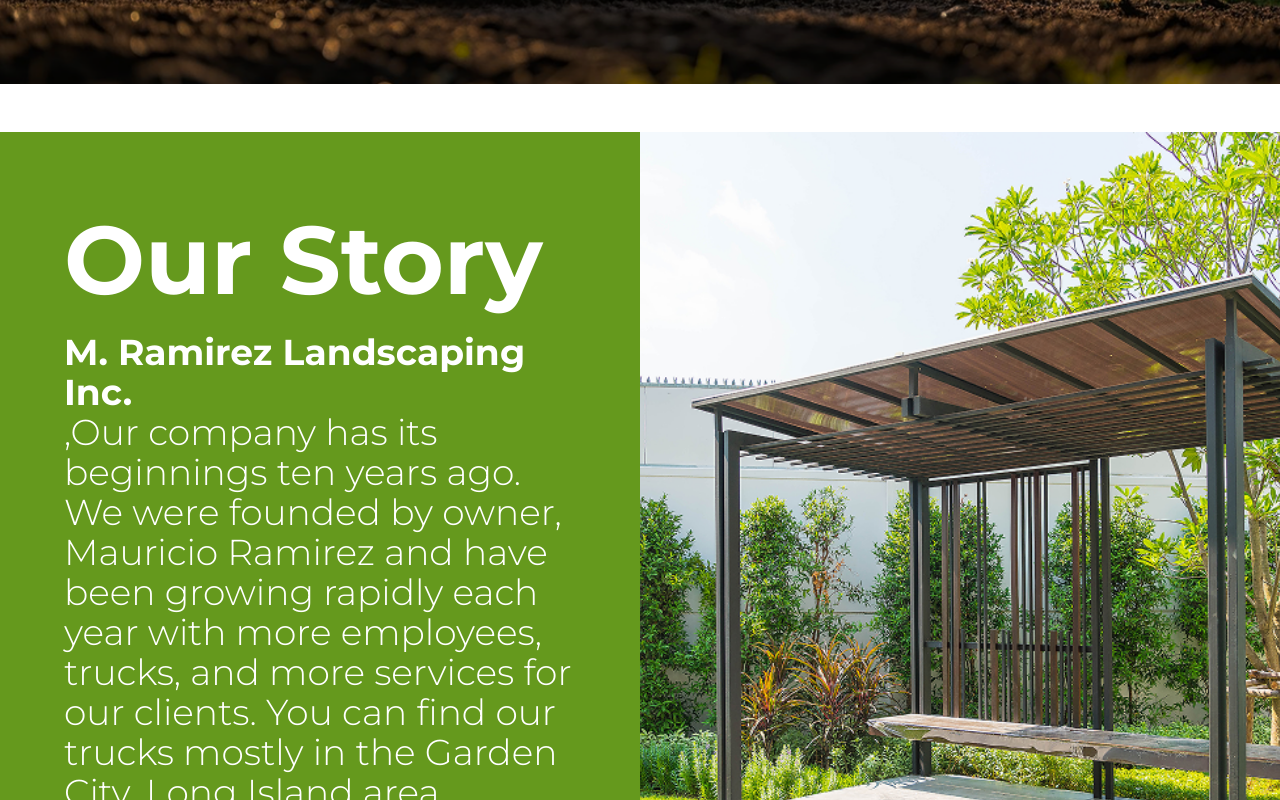
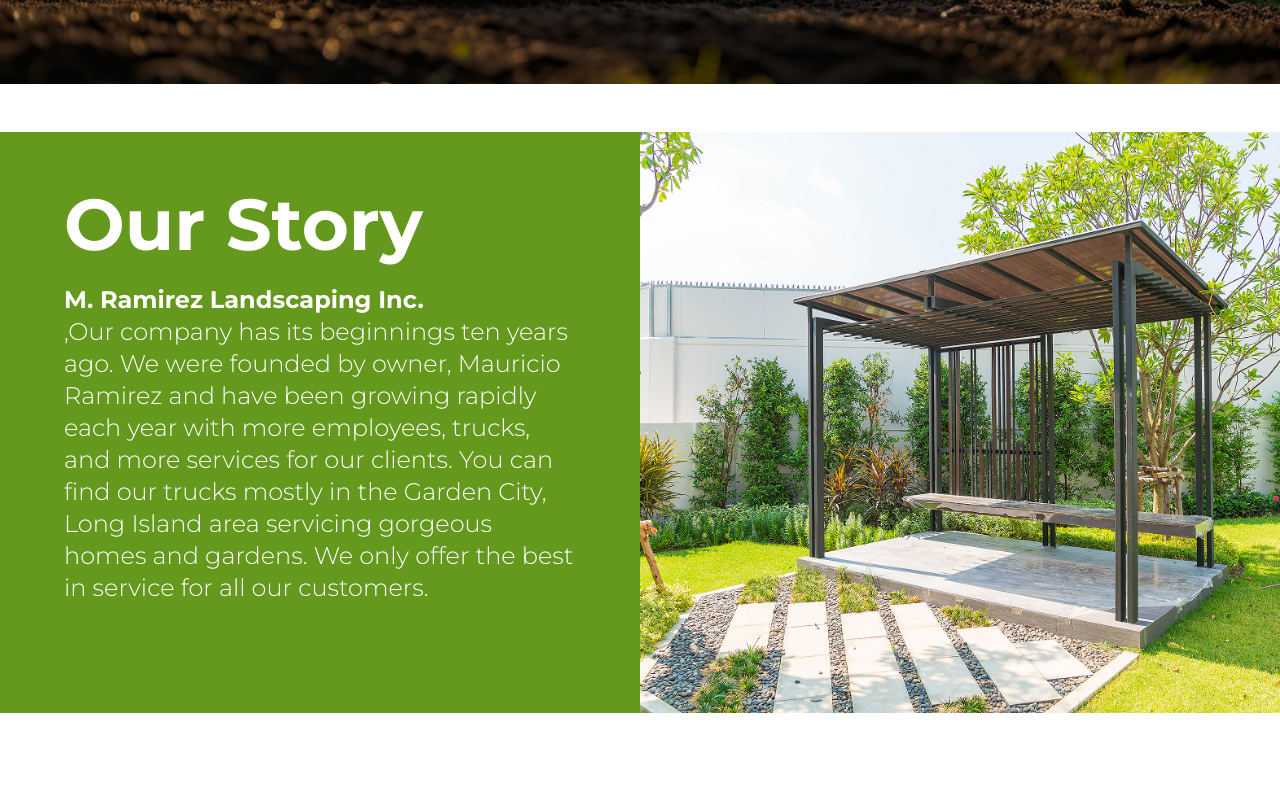
Before and after one commit to farjad-khalil/remirez-check, a Next.js app: page /about in a window 1280 px wide. Shown: the part 640-1440 px from the top of the page. Built offline with nearby package versions, Linux system fonts and the light colour scheme.

Commit message:
Added Hover states

```diff
--- a/src/components/Button/button.tsx
+++ b/src/components/Button/button.tsx
@@ -38,7 +38,7 @@
   return (
     <Link
       href={`${to ? to : '#'}`}
-      className="bg-BrightGreen w-60 py-4 font-bold text-black shadow-lg shadow-black "
+      className="bg-BrightGreen hover:bg-white transition-all duration-200  w-60 py-4 font-bold text-black hover:text-neonGreen shadow-lg shadow-black "
     >
       {text}
     </Link>
@@ -55,7 +55,7 @@
     <Link
       href={to ?? '#'}
       onClick={onClick}
-      className="bg-white w-60 py-4 font-bold text-black shadow-lg shadow-black"
+      className="bg-white hover:bg-neonGreen hover:text-white transition-all duration-200 w-60 py-4 font-bold text-black shadow-lg shadow-black"
     >
       {text}
     </Link>
--- a/src/components/HeroSection/hero.tsx
+++ b/src/components/HeroSection/hero.tsx
@@ -72,20 +72,13 @@
           >
             {buttons ? (
               <div className="py-20 flex gap-10 justify-center max-md:flex-col items-center">
-                {btn_1 && btn_1 === 'Get a Free Quote' ? (
-                  <button
-                    onClick={() => scrollToSection('contact-section')}
-                    className="bg-white w-60  py-4 font-bold text-black shadow-lg shadow-black "
-                  >
-                    {btn_1}
-                  </button>
-                ) : (
+
                   <ButtonWhite
                     text={btn_1}
                     to={to_1}
                     onClick={() => scrollToSection('contact-section')}
                   />
-                )}
+
                 <ButtonGreenBright text={btn_2} to={to_2} />
               </div>
             ) : (
--- a/src/components/aboutus/ourstory.jsx
+++ b/src/components/aboutus/ourstory.jsx
@@ -10,8 +10,8 @@
       <section className="bg-white py-12 ">
         <div className=" ">
           <div className="grid md:grid-cols-2 ">
-            <div className="bg-neonGreen p-8 text-white py-20 px-10 max-sm:py-9 max-sm:px-5  md:px-16 ">
-              <div className="md:text-8xl text-2xl font-bold mb-6">
+            <div className="bg-neonGreen p-8 text-white py-14 px-9 max-sm:py-9 max-sm:px-5  md:px-16 ">
+              <div className="md:text-7xl text-2xl font-bold mb-6">
                 <motion.div
                   initial={{ opacity: 0, scale: 0.8 }}
                   whileInView={{ opacity: 1, scale: 1 }}
@@ -24,7 +24,7 @@
 
               <div className="mb-4">
                 <div className="">
-                  <span className="md:text-4xl text-lg font-bold text-white mb-4">
+                  <span className="md:text-2xl text-lg font-bold text-white mb-4">
                     <motion.div
                       initial={{ opacity: 0, scale: 0.8 }}
                       whileInView={{ opacity: 1, scale: 1 }}
@@ -34,7 +34,7 @@
                       {our_story_text.heading}
                     </motion.div>
                   </span>
-                  <span className="md:text-4xl text-lg montserrat-light  text-white ">
+                  <span className="md:text-2xl text-lg montserrat-light  text-white ">
                     <motion.div
                       initial={{ opacity: 0, y: 40 }}
                       whileInView={{ opacity: 1, y: 0 }}
```
